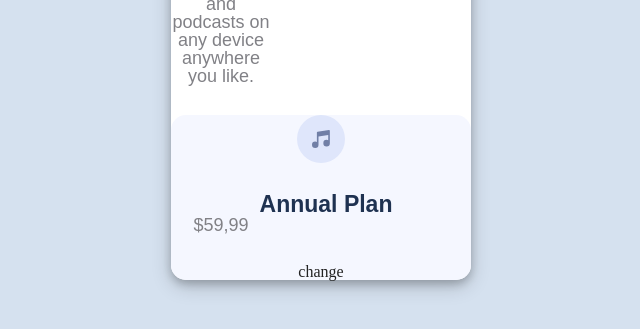
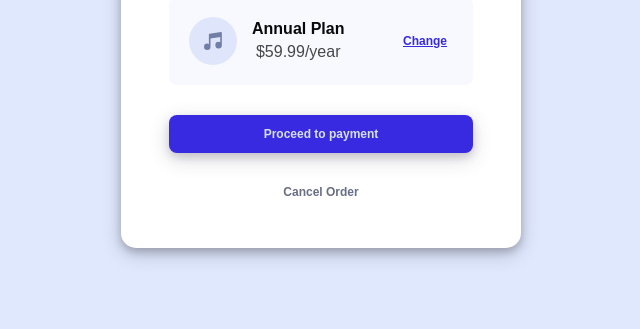
Before and after one commit to marilia-borgo/OrderSummary, a plain HTML site: page index.html in a window 1280 px wide. Shown: the part 471-800 px from the top of the page, without its empty margins (319-959 px from the left). Drawn offline with Linux system fonts and the light colour scheme.

Commit message:
web versão pronta

```diff
--- a/css/style.css
+++ b/css/style.css
@@ -1,5 +1,8 @@
 body{
-    background-color: #D5E1EF;
+    background-image: url("/images/pattern-background-desktop.svg");
+    background-attachment: local;
+    background-repeat: no-repeat;
+    background-color: #E0E8FE;
     display: flex;
     flex-direction: row;
     justify-content: center;
@@ -17,11 +20,15 @@ body{
     width: auto;
     box-shadow: 0 4px 8px 0 rgba(0, 0, 0, 0.2), 0 6px 20px 0 rgba(0, 0, 0, 0.19);
 
+
 }
 
+.container_branco{
+    padding: 12%;
+}
 .img_top > img{
     height: 180px;
-    width: 300px;
+    width: 400px;
     border-radius: 15px 15px 0px 0px;
 }
 
@@ -31,31 +38,30 @@ body{
     font-family: 'Outfit', sans-serif;
     color: hsl(218, 44%, 22%);
     font-weight: bolder;
-    padding-top: 10%;
     padding-bottom: 5%;
     letter-spacing: 0px;
     text-align: center;
-    font-size: 23px;
+    font-size: 21px;
     padding-left: 10px;
 }
 
 .text{
+
     font-family: 'Outfit', sans-serif;
     letter-spacing: 0px;
     color: #818186;
     text-align: center;
-    font-size: 18px;
+    font-size: 15px;
     font-weight: lighter;
     padding-bottom: 10%;
     letter-spacing: 0px;
-    width: 100px;
+    width: 300px;
 }
 
 
 .plan{
-    /* display: flex;
-    flex-direction: row;
-    justify-content: flex-start; */
+
+
     background-color:#f5f7ff;
     border-radius: 15px;
 }
@@ -69,12 +75,76 @@ body{
 
 }
 
- .plan > .text{
+  .texto{
+
     font-family: 'Outfit', sans-serif;
     letter-spacing: 0px;
     color: #818186;
     font-size: 18px;
     font-weight: lighter;
+}
+
+.alert {
+    background-color: #F8F9FE;
+    display: flex;
+    padding: 20px;
+    border-radius: 8px;
+    align-items: center;
+  }
+
+  .alert__label {
+    margin-left: 15px;
+  }
+
+  .alert__label > h4 {
+    font-family: 'Outfit', sans-serif;
+    color: #090909;
+    font-weight: 900;
+    margin-bottom: 7%;
+  }
+
+  .alert__label > p {
+
+    font-family: 'Outfit', sans-serif;
+    color: #474747;
+  }
+
+  button{
+    border: none;
+    outline: none;
+    background: none;
+    cursor: pointer;
+    font-weight: 700;
+    font-size: 12px;
+  }
+
+  .alert > button {
+
+    margin-left: auto;
+    color: #382AE1;
+    font-weight: bold;
+    text-decoration: underline;
+  }
+
+  .alert > button:hover {
+    text-decoration: none;
+    color: #283038;
+  }
 
 
-}
+  .payment > button{
+    margin-top: 10%;
+    margin-bottom: 10%;
+    background-color: #382AE1;
+    width: 100%;
+    padding: 12px;
+    border-radius: 8px;
+    align-items: center;
+    color: #D5E1EF;
+    box-shadow: 0 4px 8px 0 rgba(75, 71, 87, 0.2), 0 6px 20px 0 rgba(65, 48, 81, 0.19);
+
+  }
+
+  .cancel > button{
+      color: #696E87;
+  }
--- a/index.html
+++ b/index.html
@@ -16,19 +16,26 @@
        <div class="img_top">
         <img src="images/illustration-hero.svg">
        </div>
-
+    <div class="container_branco">
        <div class="bold"> Order Summary</div>
        <div class="text">You can now listen to a million of songs, audiobooks, and podcasts on any device anywhere you like.</div>
 
-       <div class="plan">
-        <div class="icon">
-        <img src="images/icon-music.svg">
+       <div class="alert">
+        <img src="images/icon-music.svg" alt="icon music" />
+        <div class="alert__label">
+          <h4>Annual Plan</h4>
+          <p>$59.99/year</p>
         </div>
-        <div class="bold">Annual Plan</div>
-        <div class="text"> $59,99 </div>
-        <div class="link"> change </div>
+        <button>Change</button>
+      </div>
+      <div class="payment">
+      <button>Proceed to payment</button>
+    </div>
+    <div class="cancel">
+      <button>Cancel Order</button>
+    </div>
+   </div>
 
-      </div>
 
 
     </main>
```
